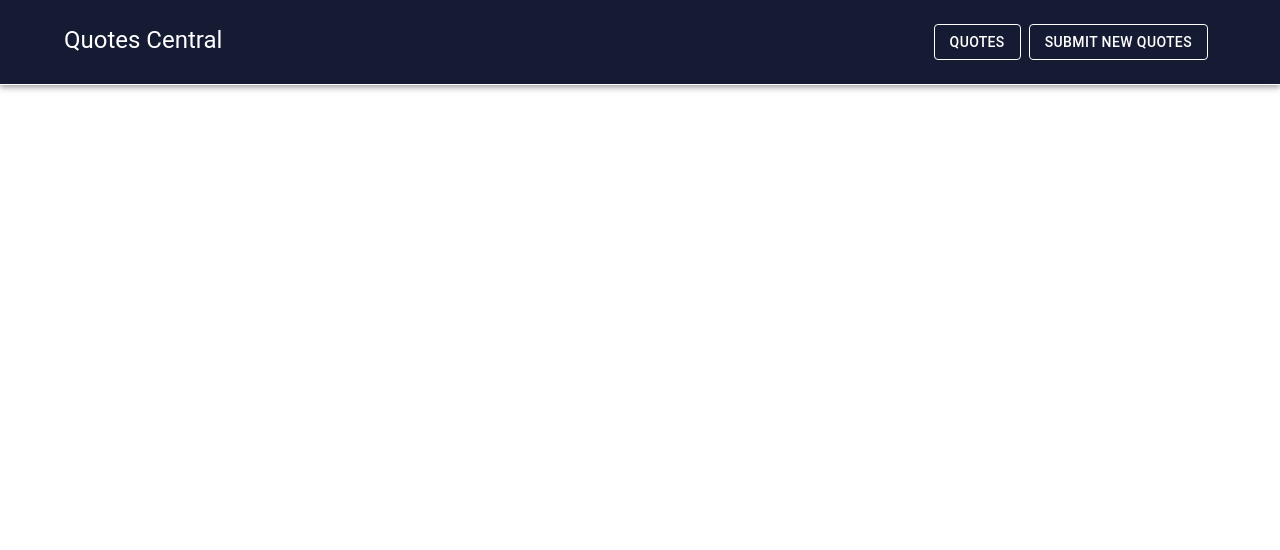
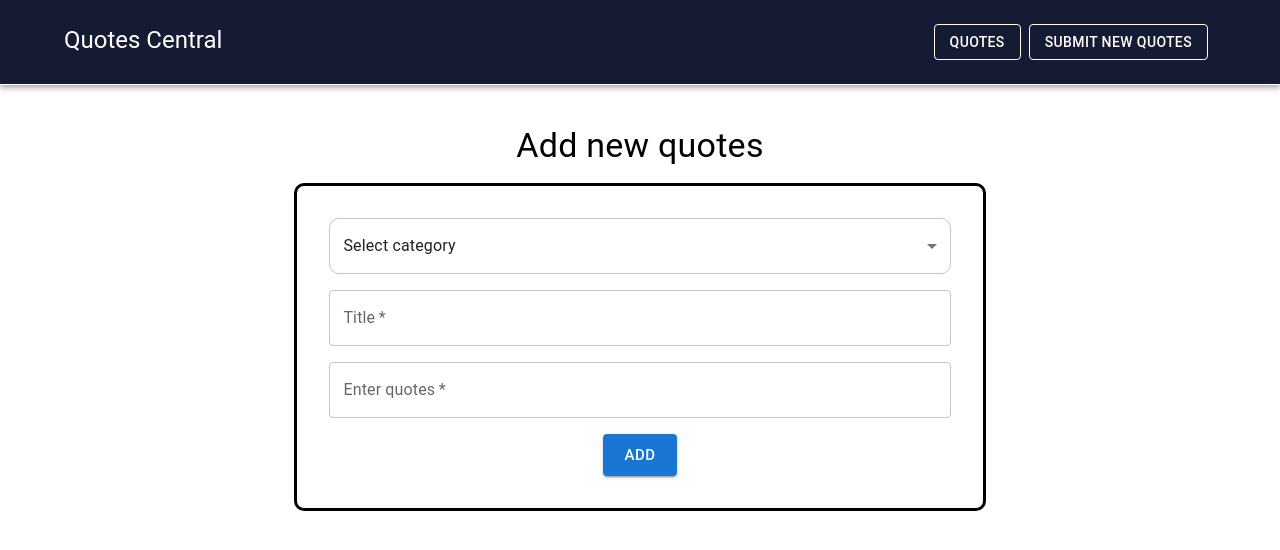
Before and after one commit to allmvna/control-work-8-Firebase, a React (Vite) app: page /add-quotes in a window 1280 px wide. Shown: the top 550 px of the page. Built offline with nearby package versions, Linux system fonts and the light colour scheme.

Commit message:
Added a component 'PostForm.tsx' for creating a new post with input processing

```diff
--- a/src/components/QuotesForm/QuotesForm.tsx
+++ b/src/components/QuotesForm/QuotesForm.tsx
@@ -1,8 +1,118 @@
+import {Button, MenuItem, Select, SelectChangeEvent, TextField, Typography} from "@mui/material";
+import Grid from "@mui/material/Grid2";
+import React, {useState} from "react";
+import {IQuotesForm} from "../../types";
+
+const initialState = {
+    title: "",
+    description: "",
+    category: "",
+};
+
+
 const QuotesForm = () => {
+    const [form, setForm] = useState<IQuotesForm>(initialState);
+
+    const onChangeField = (e: React.ChangeEvent<HTMLInputElement>) => {
+        const {name, value} = e.target;
+        setForm(prevState => ({
+            ...prevState,
+            [name]: value
+        }));
+    };
+
+    const onSelectChange = (e: SelectChangeEvent) => {
+        setForm((prevState) => ({
+            ...prevState,
+            category: e.target.value,
+        }));
+    };
+
+    const onSubmitForm = (e: React.FormEvent<HTMLFormElement>) => {
+        e.preventDefault();
+        console.log(form);
+        setForm(initialState);
+    };
+
+
     return (
-        <div>
-
-        </div>
+        <>
+            <Typography
+                sx={{ mb: 2, textAlign: "center", color: "#000" }}
+                variant="h4"
+            > Add new quotes
+            </Typography>
+                <form onSubmit={onSubmitForm}>
+                    <Grid
+                        container
+                        spacing={2}
+                        sx={{
+                            mx: "auto",
+                            width: "60%",
+                            border: "3px solid #000",
+                            borderRadius: "10px",
+                            p: 4,
+                        }}
+                    >
+                        <Grid size={12}>
+                            <Select
+                                sx={{ width: "100%", backgroundColor: "white", borderRadius: "10px" }}
+                                labelId="category-select-label"
+                                id="category-select"
+                                value={form.category}
+                                onChange={onSelectChange}
+                                displayEmpty
+                            >
+                                <MenuItem value="" disabled>
+                                    Select category
+                                </MenuItem>
+                                <MenuItem value="Star Wars">Star Wars</MenuItem>
+                                <MenuItem value="Famous people">Famous people</MenuItem>
+                                <MenuItem value="Saying">Saying</MenuItem>
+                                <MenuItem value="Humour">Humour</MenuItem>
+                                <MenuItem value="Motivational">Motivational</MenuItem>
+                            </Select>
+                        </Grid>
+                        <Grid size={12}>
+                            <TextField
+                                sx={{
+                                    width: "100%",
+                                    backgroundColor: "white",
+                                    borderRadius: "10px",
+                                }}
+                                id="outlined-basic"
+                                label="Title"
+                                variant="outlined"
+                                name="title"
+                                value={form.title}
+                                onChange={onChangeField}
+                                required
+                            />
+                        </Grid>
+                        <Grid size={12}>
+                            <TextField
+                                sx={{
+                                    width: "100%",
+                                    backgroundColor: "white",
+                                    borderRadius: "10px",
+                                }}
+                                id="outlined-basic"
+                                label="Enter quotes"
+                                variant="outlined"
+                                name="description"
+                                value={form.description}
+                                onChange={onChangeField}
+                                required
+                            />
+                        </Grid>
+                        <Grid size={12} sx={{ textAlign: "center" }}>
+                            <Button size="large" type="submit" variant="contained">
+                                Add
+                            </Button>
+                        </Grid>
+                    </Grid>
+                </form>
+        </>
     );
 };
 
--- a/src/containers/Quotes/Quotes.tsx
+++ b/src/containers/Quotes/Quotes.tsx
@@ -14,7 +14,7 @@ const Quotes = () => {
                 <Routes>
                     <Route path="/" element={<QuotesList/>}/>
                     <Route path="/quotes" element={<QuotesList/>}/>
-                    <Route path="/posts" element={<NewQuotes/>}/>
+                    <Route path="/add-quotes" element={<NewQuotes/>}/>
                 </Routes>
             </Container>
         </>
--- a/src/types.d.ts
+++ b/src/types.d.ts
@@ -0,0 +1,5 @@
+export interface IQuotesForm{
+    title: string;
+    description: string;
+    category: string;
+}
```
